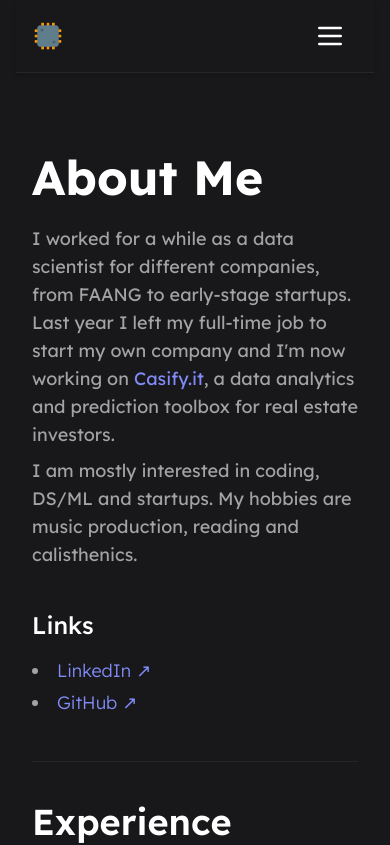
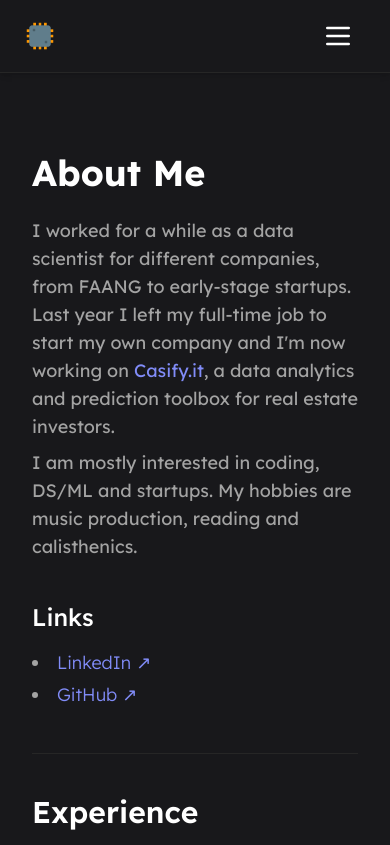
Before and after one commit to alessandro-ciffo/personal-website, a Next.js app: page /about in a window 390 px wide. Shown: the top 845 px of the page. Built offline with nearby package versions, Linux system fonts and the light colour scheme.

Commit message:
feat: improved look on mobile

```diff
--- a/src/components/navbar.js
+++ b/src/components/navbar.js
@@ -6,7 +6,7 @@ export default function Navbar() {
   const [menuOpen, setMenuOpen] = useState(false);
 
   return (
-    <nav className="shadow-md text-white border-b border-neutral-800">
+    <nav className="shadow-md text-white border-b border-neutral-800 px-2 md:px-0">
       <div className="max-w-[960px] mx-auto py-2 md:py-4 flex justify-between items-center px-4">
         <div>
           {/* Display "Alessandro Ciffo" on medium and larger screens */}
--- a/src/pages/_document.js
+++ b/src/pages/_document.js
@@ -7,7 +7,7 @@ export default function Document() {
       <link rel="preconnect" href="https://fonts.googleapis.com"/>
       <link rel="preconnect" href="https://fonts.gstatic.com" crossorigin/>
       <link href="https://fonts.googleapis.com/css2?family=Lexend:wght@100..900&display=swap" rel="stylesheet"/>
-      <body className="antialiased bg-zinc-900 font-lexend px-4 md:px-0">
+      <body className="antialiased bg-zinc-900 font-lexend">
         <Main />
         <NextScript />
       </body>
--- a/src/pages/about.js
+++ b/src/pages/about.js
@@ -2,10 +2,10 @@ import Link from 'next/link';
 
 export default function About() {
     return (
-      <>
+      <div className="px-4 md:px-0">
         <section id="about-main" className="flex flex-col pt-20 pb-10 text-white gap-10 border-b border-neutral-800">
             <div className="flex flex-col text-left gap-2 max-w-[800px]">
-                <h1 className="text-5xl font-bold mb-4">About Me</h1>
+                <h1 className="text-4xl md:text-5xl font-bold mb-4">About Me</h1>
                 <p className="text-lg text-neutral-400">I worked for a while as a data scientist for different companies, from FAANG to early-stage startups. Last year I left my full-time job to start my own company and I&apos;m now working on <Link href="https://casify.it" target="_blank" rel="noopener noreferrer" className="text-indigo-400 hover:text-indigo-200 hover:underline">Casify.it</Link>, a data analytics and prediction toolbox for real estate investors.</p>
                 <p className="text-lg text-neutral-400">I am mostly interested in coding, DS/ML and startups. My hobbies are music production, reading and calisthenics.</p>
             </div>
@@ -18,7 +18,7 @@ export default function About() {
             </div>
         </section>
         <section id="about-experience" className="flex flex-col pt-10 pb-10 text-white gap-10 border-b border-neutral-800">
-            <h2 className="text-4xl font-semibold">Experience</h2>
+            <h2 className="text-3xl md:text-4xl font-semibold">Experience</h2>
             <div className="max-w-[800px]">
                 <h3 className="text-2xl font-medium mb-4">Co-Founder</h3>
                 <span className="flex flex-row text-base mb-4">
@@ -92,7 +92,7 @@ export default function About() {
             </div>
         </section>
         <section id="about-education" className="flex flex-col pt-10 pb-10 text-white gap-10 border-b border-neutral-800">
-            <h2 className="text-4xl font-semibold">Education</h2>
+            <h2 className="text-3xl md:text-4xl font-semibold">Education</h2>
             <div className="max-w-[800px]">
                 <h3 className="text-2xl font-medium mb-4">MSc - Data Science</h3>
                 <span className="flex flex-row text-base mb-4">
@@ -114,7 +114,7 @@ export default function About() {
             </div>
         </section>
         <section id="about-education" className="flex flex-col pt-20 pb-20 text-white gap-6 border-b border-neutral-800">
-            <h2 className="text-4xl font-semibold">Skills</h2>
+            <h2 className="text-3xl md:text-4xl font-semibold">Skills</h2>
             <div className="max-w-[800px] mt-4">
                 <h3 className="font-medium mb-2 text-xl">Software Development</h3>
                 <span className="text-neutral-400 text-base">Python, SQL, Julia, React, Tailwind, Docker, Git, CI/CD, Linux, AWS</span>
@@ -128,6 +128,6 @@ export default function About() {
                 <span className="text-neutral-400 text-base">Italian (Native), English (Proficient), French (Intermediate), Portuguese (Beginner)</span>
             </div>
         </section>
-      </>
+      </div>
     );
   }
--- a/src/pages/index.js
+++ b/src/pages/index.js
@@ -9,7 +9,7 @@ const highlightedPprojects = [
 
 export default function Home() {
   return (
-    <div>
+    <div className="px-4 md:px-0">
       <section id="hero" className="flex py-20 text-white">
         <div className="flex flex-col text-left gap-2 max-w-[600px] text-pretty">
           <h1 className="text-4xl md:text-5xl font-bold mb-4">Hey, I&apos;m Alessandro</h1>
--- a/src/pages/projects.js
+++ b/src/pages/projects.js
@@ -13,9 +13,9 @@ const projects = [
 export default function Projects() {
     return (
         <>
-            <section id="about-main" className="flex flex-col pt-20 pb-10 text-white gap-20">
+            <section id="about-main" className="flex flex-col pt-20 pb-10 text-white gap-20 px-4 md:px-0">
                 <div className="flex flex-col text-left gap-2">
-                    <h1 className="text-5xl font-bold mb-4">Projects</h1>
+                    <h1 className="text-4xl md:text-5xl font-bold mb-4">Projects</h1>
                     <p className="text-xl text-neutral-400 max-w-[600px]">
                         Some of the projects I&apos;m currently working on or have worked on in the past. You can find more on my <Link href="https://github.com/alessandro-ciffo" target="_blank" rel="noopener noreferrer" className="text-indigo-400 hover:text-indigo-200 hover:underline">GitHub profile</Link>.
                     </p>
```
